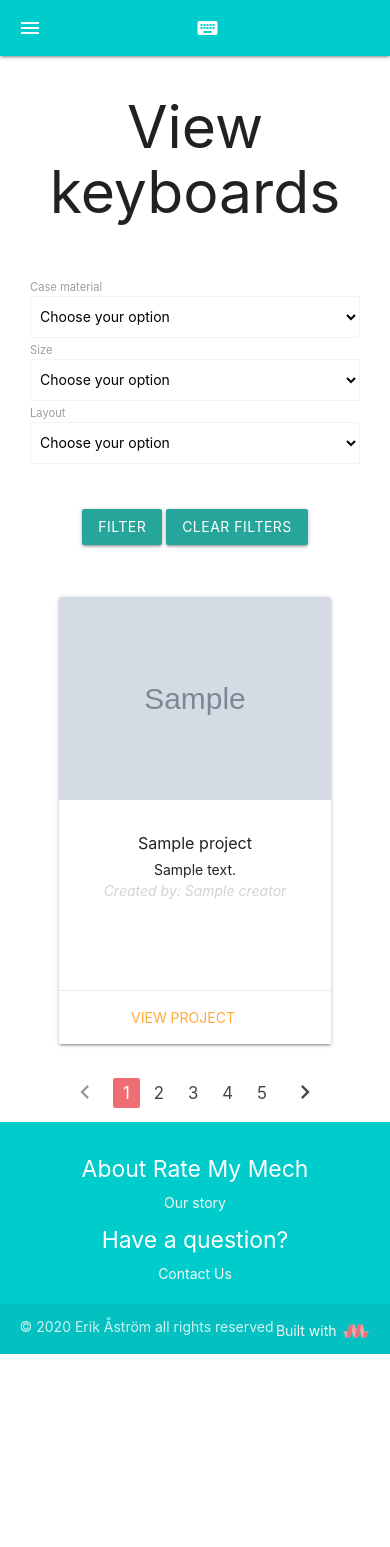
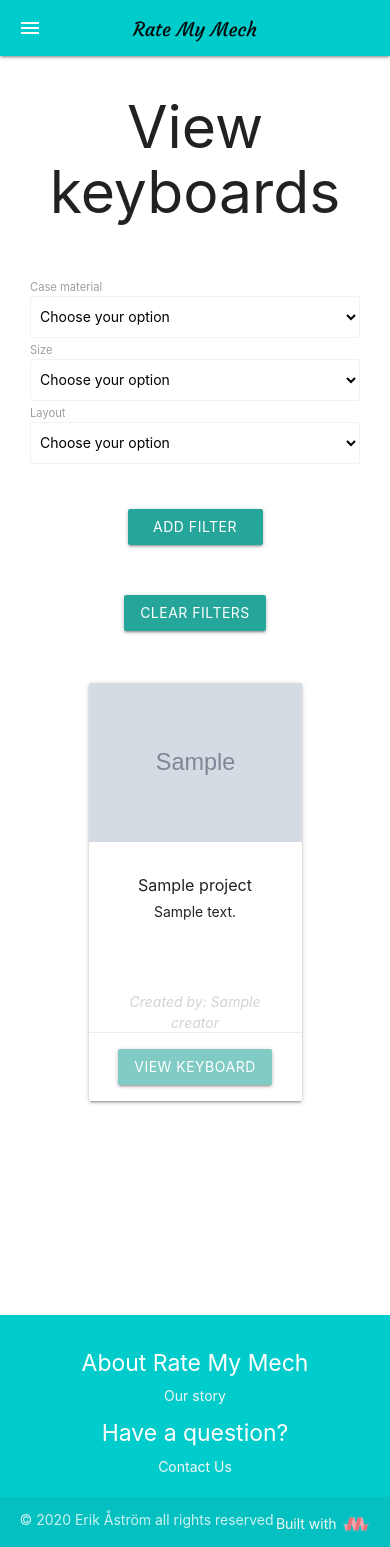
Before and after one commit to astromerik/milestone3, a Flask app: page /projects in a window 390 px wide. Before the commit the page ends 1354 px from the top, so only its background shows below. Run offline with Flask 2, Linux system fonts and the light colour scheme; grey boxes marked "Sample" are stand-in pictures; a database or web service that is not in the repository returns one stand-in record (values such as "Sample title"); some libraries are stand-ins or nearby versions.

Commit message:
Made project page, build page and edit page responsive using materialize grid. Minor design changes on login and register page

```diff
--- a/static/css/style.css
+++ b/static/css/style.css
@@ -1,4 +1,8 @@
 /* --- Base --- */
+
+body {
+    min-height: 100%;
+}
 
 h1, h5, h6 {
     text-align: center;
@@ -6,6 +10,21 @@ h1, h5, h6 {
 
 nav {
     background-color: #01cccc !important;
+}
+
+#navbarlogo {
+    max-width: 150px;
+    margin-top: 10px
+}
+
+@media screen and (max-width:992px){
+    .brand-logo {
+        margin-left: 0 !important;
+    }
+}
+
+.sidenav {
+    text-align: center;
 }
 
 footer {
@@ -77,8 +94,12 @@ footer {
 }
 
 .filterbutton {
-    margin-top: 25px;
-    margin-bottom: 25px;
+    margin: 25px;
+    min-width: 135px;
+}
+
+.cardrow {
+    margin-bottom: 200px !important;
 }
 
 @media screen and (min-width:993px)
@@ -99,10 +120,21 @@ footer {
     margin-top: 20px;
 }
 
+.descriptivetext {
+    height: 70px;
+    overflow: hidden;
+    text-overflow: ellipsis;
+}
+
 #signature {
     font-size: 14px !important;
     font-style: italic;
     color: lightgrey;
+    margin-top: 20px;
+}
+
+.card-action a {
+    text-align: center;
 }
 
 /* --- View Project --- */
--- a/templates/base.html
+++ b/templates/base.html
@@ -13,7 +13,7 @@
 <body>
         <nav>
             <div class="nav-wrapper">
-            <a href="#" class="brand-logo"><i class="medium material-icons">keyboard</i></a>
+            <img src="static/images/logotext.png" href="{{url_for('home')}}" id="navbarlogo" class="brand-logo" alt="logo">
             <a href="#" data-target="mobile-demo" class="sidenav-trigger"><i class="material-icons">menu</i></a>
             <ul class="right hide-on-med-and-down">
                 {% if 'logged-in' in session %}
@@ -31,10 +31,17 @@
             </div>
         </nav>
         <ul class="sidenav" id="mobile-demo">
-            <li><a href="#">Home</a></li>
-            <li><a href="#">Projects</a></li>
-            <li><a href="#">About</a></li>
-            <li><a href="#">Contact</a></li>
+            {% if 'logged-in' in session %}
+                <li><a href="{{url_for('home')}}">Home</a></li>
+                <li><a href="{{url_for('projects')}}">Projects</a></li>
+                <li><a href="{{url_for('profile')}}">Profile</a></li>
+                <li><a href="{{url_for('build')}}">Build</a></li>
+                <li><a href="{{url_for('logout')}}" class="btn waves-effect waves-light red">Log out</a></li>
+                {% else %}
+                <li><a href="{{url_for('home')}}">Home</a></li>
+                <li><a href="{{url_for('projects')}}">Projects</a></li>
+                <li><a href="{{url_for('login')}}" class="btn waves-effect waves-light">Log in</a></li>
+                {% endif %}
         </ul>
 
     <div class="container">
@@ -43,11 +50,11 @@
     <footer class="page-footer">
           <div class="container">
             <div class="row">
-              <div class="col l6 s12 center-align">
+              <div class="col m6 s12 center-align">
                 <h5 class="white-text">About Rate My Mech</h5>
                 <a href="{{url_for('about')}}" class="grey-text text-lighten-4">Our story</a>
               </div>
-              <div class="col l4 offset-l2 s12 center-align">
+              <div class="col m6 s12 center-align">
                 <h5 class="white-text">Have a question?</h5>
                 <a href="#" class="grey-text text-lighten-4">Contact Us</a>
               </div>
--- a/templates/projects.html
+++ b/templates/projects.html
@@ -5,7 +5,7 @@
 <h1>View keyboards</h1>
 <form action="{{ url_for('projects') }} " method="POST">
     <div class="row filterrow">
-        <div class="col s12 m3 push-m2">
+        <div class="col s12 m2 push-m3">
        <label>Case material</label>
         <select id="casemat" name="casemat" class="browser-default">
             <option value="none" selected>Choose your option</option>
@@ -14,7 +14,7 @@
             {% endfor %}
         </select>
         </div>
-        <div class="col s12 m3 push-m2">
+        <div class="col s12 m2 push-m3">
        <label>Size</label>
         <select id="size" name="size" class="browser-default">
             <option value="none"  selected>Choose your option</option>
@@ -23,7 +23,7 @@
             {% endfor %}
         </select>
         </div>
-        <div class="col s12 m3 push-m2">
+        <div class="col s12 m2 push-m3">
        <label>Layout</label>
         <select id="layout" name="layout" class="browser-default">
             <option value="none"  selected>Choose your option</option>
@@ -35,47 +35,31 @@
         </div>
         <div class="row">
         <div class="col s12 center-align">
-            <button class="waves-effect waves-light btn filterbutton" type="submit">Filter</button>
+            <button class="waves-effect waves-light btn filterbutton" type="submit">Add filter</button>
             <a class="waves-effect waves-light btn filterbutton" href="{{ url_for('projects') }}" onclick="clear()">Clear filters</a>
         </div>
-        </div>
-
+    </div>
 </form>
 
-    <div class="row center-align">
-
+    <div class="row center-align cardrow">
         {% for project in projects %}
-        <div class="col s10 push-s1 l4 projectcards">
+        <div class="col s8 push-s2 m4 push-xl1 projectcards">
             <div class="card">
                 <div class="card-image">
                     <img src="{{project.imgURL}}">
                 </div>
                 <div class="card-content">
                     <h6>{{project.projectName}}</h6>
-                    <p>{{project.description}}</p>
+                    <p class="descriptivetext">{{project.description}}</p>
                     <p id="signature">Created by: {{project.creator}}</p>
                 </div>
                 <div class="card-action">
-                    <a href="{{ url_for('view_project', project_id=project._id) }}">View project</a>
+                <a href="{{ url_for('view_project', project_id=project._id) }}" class="btn waves-effect waves-light teal lighten-3">View keyboard</a>
                 </div>
             </div>
         </div>
         {% endfor %}
     </div>
-
-    <div class="center-align">
-        <ul class="pagination">
-            <li class="disabled"><a href="#!"><i class="material-icons">chevron_left</i></a></li>
-            <li class="active"><a href="#!">1</a></li>
-            <li class="waves-effect"><a href="#!">2</a></li>
-            <li class="waves-effect"><a href="#!">3</a></li>
-            <li class="waves-effect"><a href="#!">4</a></li>
-            <li class="waves-effect"><a href="#!">5</a></li>
-            <li class="waves-effect"><a href="#!"><i class="material-icons">chevron_right</i></a></li>
-        </ul>
-    </div>
-
-
     <script>
     document.addEventListener('DOMContentLoaded', function () {
         var input = document.getElementById('casemat');
```
Also changed, not shown: other parts of static/css/style.css (+74 -18 lines), templates/about.html (+17 -1 lines), templates/build.html (+5 -5 lines), templates/home.html (+13 -13 lines), templates/login.html (+7 -7 lines), templates/notloggedin.html (+12 -8 lines), templates/register.html (+17 -4 lines), templates/viewproject.html (+4 -4 lines), static/images/logo.png (added), static/images/logotext.png (added).
